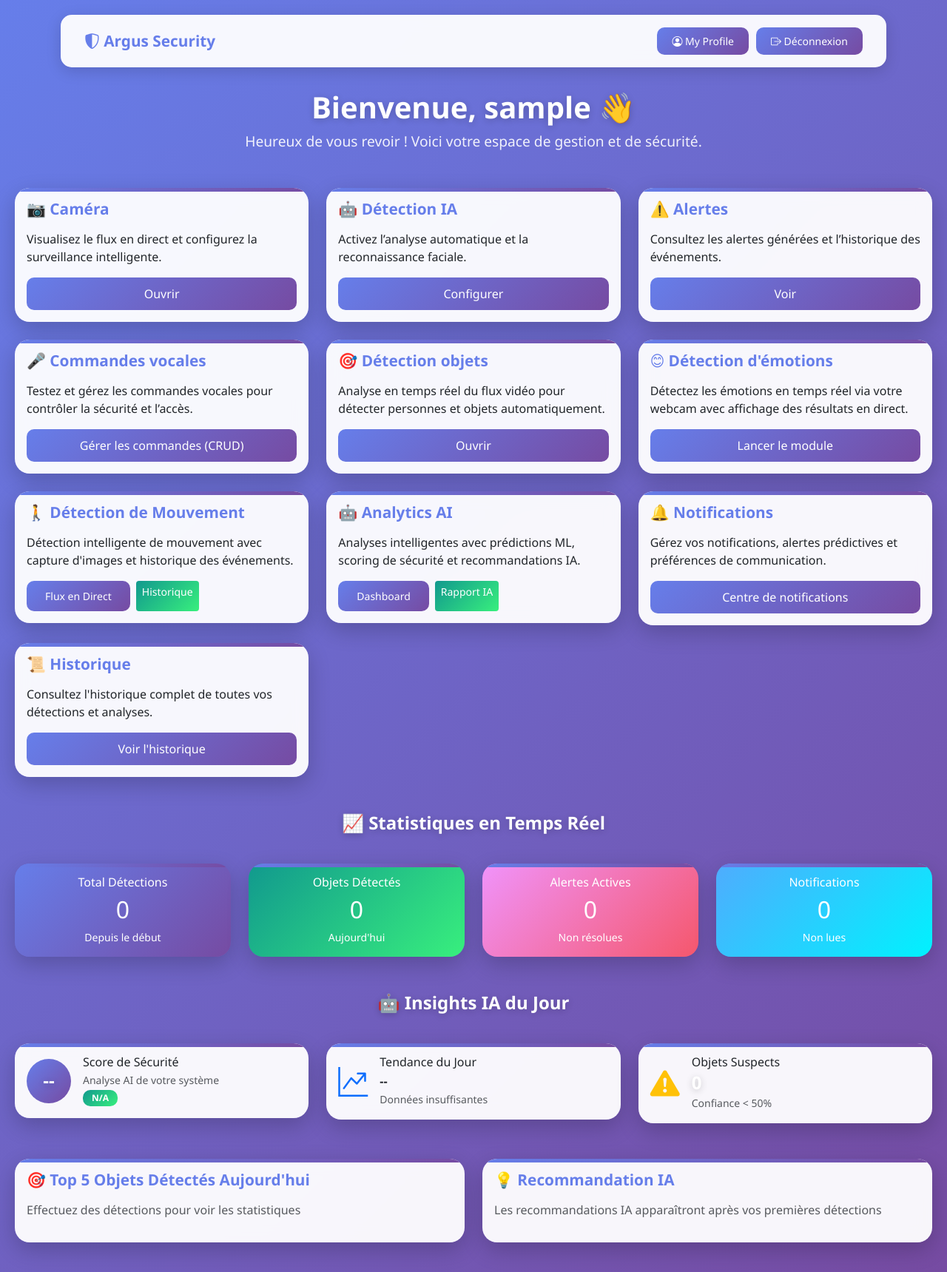
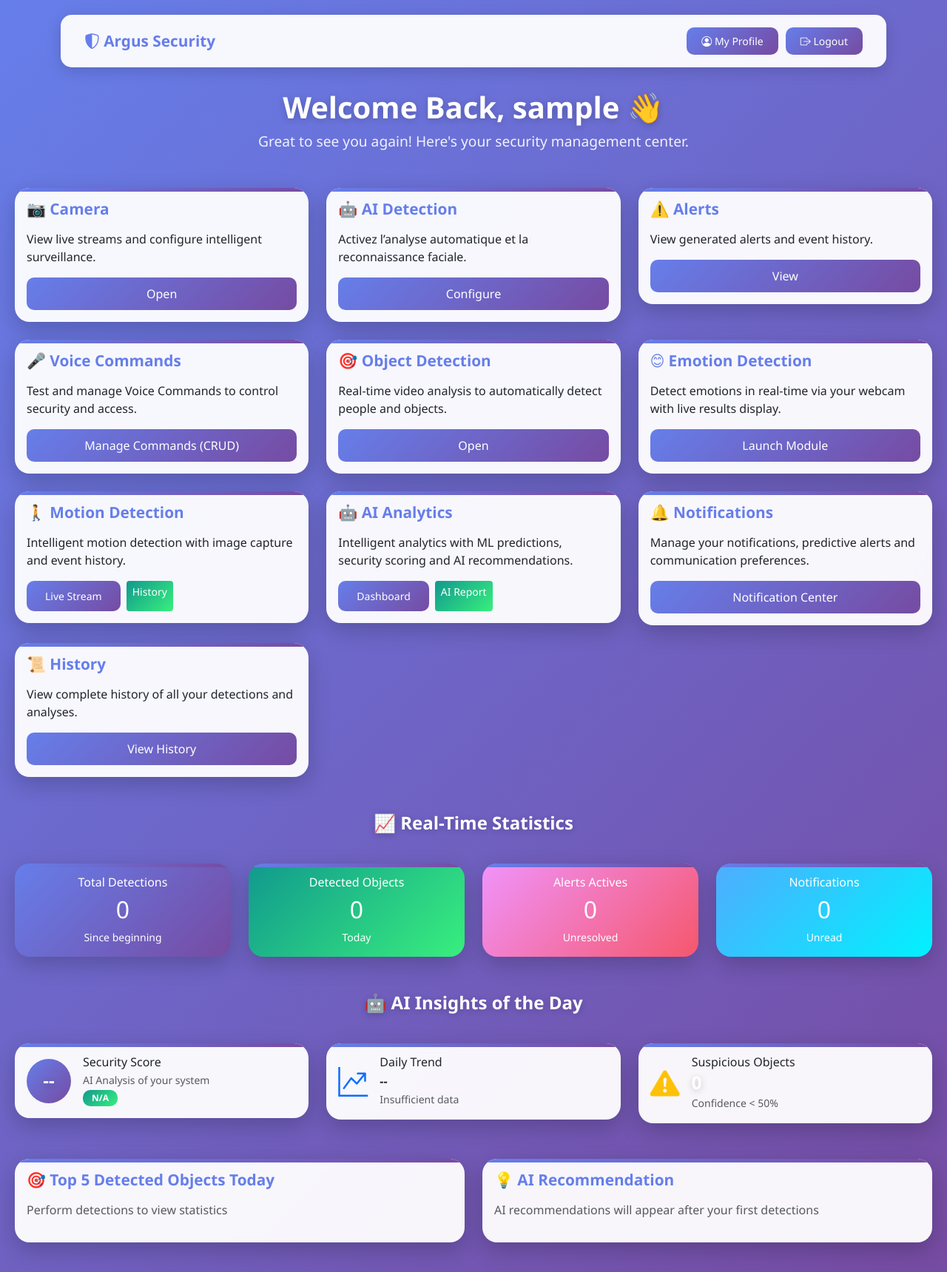
Before and after one commit to Hibaxbelghith/argus, a Django app: page /auth/dashboard/ in a window 1280 px wide. Shown: the whole page at 74% size. Run offline with Django 5.2, Linux system fonts and the light colour scheme; the visitor is signed in with stand-in values (Sample User, id 1); data that the repository does not hold is empty.

Commit message:
make dashboard in english

```diff
--- a/authentication/templates/authentication/dashboard.html
+++ b/authentication/templates/authentication/dashboard.html
@@ -1,9 +1,9 @@
 <!DOCTYPE html>
-<html lang="fr">
+<html lang="en">
 <head>
   <meta charset="UTF-8">
   <meta name="viewport" content="width=device-width, initial-scale=1.0">
-  <title>Tableau de bord - Argus Security</title>
+  <title>Dashboard - Argus Security</title>
   <link href="https://cdn.jsdelivr.net/npm/bootstrap@5.3.2/dist/css/bootstrap.min.css" rel="stylesheet">
   <link rel="stylesheet" href="https://cdn.jsdelivr.net/npm/bootstrap-icons@1.11.0/font/bootstrap-icons.css">
   <style>
@@ -296,129 +296,124 @@
             <i class="bi bi-person-circle"></i> My Profile
           </a>
           <a href="{% url 'logout' %}" class="btn btn-light btn-sm">
-            <i class="bi bi-box-arrow-right"></i> Déconnexion
+            <i class="bi bi-box-arrow-right"></i> Logout
           </a>
         </div>
       </div>
     </nav>
   </div>
 
-    <!-- Contenu principal -->
+    <!-- Main Content -->
     <div class="container dashboard-container">
       <div class="welcome-section">
-        <h2>Bienvenue, {{ request.user.username }} 👋</h2>
+        <h2>Welcome Back, {{ request.user.username }} 👋</h2>
         <p>
-          Heureux de vous revoir ! Voici votre espace de gestion et de sécurité.
+          Great to see you again! Here's your security management center.
         </p>
       </div>
 
       <div class="row g-4">
-        <!-- Bloc 1 -->
+        <!-- Blockk 1 -->
         <div class="col-md-4">
           <div class="card p-3">
-            <h5 class="card-title">📷 Caméra</h5>
+            <h5 class="card-title">📷 Camera</h5>
             <p>
-              Visualisez le flux en direct et configurez la surveillance
-              intelligente.
+              View live streams and configure intelligent surveillance.
             </p>
-            <a href="#" class="btn btn-outline-primary">Ouvrir</a>
+            <a href="#" class="btn btn-outline-primary">Open</a>
           </div>
         </div>
 
-        <!-- Bloc 2 -->
+        <!-- Block 2 -->
         <div class="col-md-4">
           <div class="card p-3">
-            <h5 class="card-title">🤖 Détection IA</h5>
+            <h5 class="card-title">🤖 AI Detection</h5>
             <p>Activez l’analyse automatique et la reconnaissance faciale.</p>
-            <a href="#" class="btn btn-outline-primary">Configurer</a>
+            <a href="#" class="btn btn-outline-primary">Configure</a>
           </div>
         </div>
 
-        <!-- Bloc 3 -->
+        <!-- Block 3 -->
         <div class="col-md-4">
           <div class="card p-3">
-            <h5 class="card-title">⚠️ Alertes</h5>
+            <h5 class="card-title">⚠️ Alerts</h5>
             <p>
-              Consultez les alertes générées et l’historique des événements.
+              View generated alerts and event history.
             </p>
-            <a href="#" class="btn btn-outline-primary">Voir</a>
+            <a href="#" class="btn btn-outline-primary">View</a>
           </div>
         </div>
 
-        <!-- Bloc 4 : Voice Control -->
+        <!-- Block 4 : Voice Control -->
         <div class="col-md-4">
           <div class="card p-3">
-            <h5 class="card-title">🎤 Commandes vocales</h5>
+            <h5 class="card-title">🎤 Voice Commands</h5>
             <p>
-              Testez et gérez les commandes vocales pour contrôler la sécurité
-              et l’accès.
+              Test and manage Voice Commands to control security
+              and access.
             </p>
             {% if request.user.is_staff %}
             <a
               href="/admin/voicecontrol/voicecommand/"
               class="btn btn-outline-primary"
-              >Gérer les commandes (CRUD)</a
+              >Manage Commands (CRUD)</a
             >
             {% else %}
             <a href="{% url 'voice_demo' %}" class="btn btn-outline-primary"
-              >Accéder au module</a
+              >Access Module</a
             >
             {% endif %}
           </div>
         </div>
 
-        <!-- Bloc 5 -->
+        <!-- Block 5 -->
         <div class="col-md-4">
           <div class="card p-3">
-            <h5 class="card-title">🎯 Détection objets</h5>
+            <h5 class="card-title">🎯 Object Detection</h5>
             <p>
-              Analyse en temps réel du flux vidéo pour détecter personnes et
-              objets automatiquement.
+              Real-time video analysis to automatically detect people and objects.
             </p>
-            <a href="/detection/" class="btn btn-outline-primary">Ouvrir</a>
+            <a href="/detection/" class="btn btn-outline-primary">Open</a>
           </div>
         </div>
 
-        <!-- Bloc 6 : Live Emotion Detection -->
+        <!-- Block 6 : Live Emotion Detection -->
         <div class="col-md-4">
           <div class="card p-3">
-            <h5 class="card-title">😊 Détection d'émotions</h5>
+            <h5 class="card-title">😊 Emotion Detection</h5>
             <p>
-              Détectez les émotions en temps réel via votre webcam avec
-              affichage des résultats en direct.
+              Detect emotions in real-time via your webcam with live results display.
             </p>
             <a href="/emotion/live/" class="btn btn-outline-primary"
-              >Lancer le module</a
+              >Launch Module</a
             >
           </div>
         </div>
 
-        <!-- Bloc 7 : Mouvement Detection -->
+        <!-- Block 7 : Mouvement Detection -->
         <div class="col-md-4">
           <div class="card p-3">
-            <h5 class="card-title">🚶 Détection de Mouvement</h5>
+            <h5 class="card-title">🚶 Motion Detection</h5>
             <p>
-              Détection intelligente de mouvement avec capture d'images et
-              historique des événements.
+              Intelligent motion detection with image capture and event history.
             </p>
             <div class="d-flex gap-2">
               <a href="/mouvment/" class="btn btn-outline-primary btn-sm"
-                >Flux en Direct</a
+                >Live Stream</a
               >
               <a href="/mouvment/events/" class="btn btn-outline-success btn-sm"
-                >Historique</a
+                >History</a
               >
             </div>
           </div>
         </div>
 
-        <!-- Bloc 8 : Analytics AI -->
+        <!-- Block 8 : AI Analytics -->
         <div class="col-md-4">
           <div class="card p-3">
-            <h5 class="card-title">🤖 Analytics AI</h5>
+            <h5 class="card-title">🤖 AI Analytics</h5>
             <p>
-              Analyses intelligentes avec prédictions ML, scoring de sécurité et
-              recommandations IA.
+              Intelligent analytics with ML predictions, security scoring and AI recommendations.
             </p>
             <div class="d-flex gap-2">
               <a
@@ -429,72 +424,71 @@
               <a
                 href="{% url 'analytics:ai_report' %}"
                 class="btn btn-outline-success btn-sm"
-                >Rapport IA</a
+                >AI Report</a
               >
             </div>
           </div>
         </div>
 
-        <!-- Bloc 9 : Notifications -->
+        <!-- Block 9 : Notifications -->
         <div class="col-md-4">
           <div class="card p-3">
             <h5 class="card-title">🔔 Notifications</h5>
             <p>
-              Gérez vos notifications, alertes prédictives et préférences de
-              communication.
+              Manage your notifications, predictive alerts and communication
+              preferences.
             </p>
             <a
               href="{% url 'notifications:dashboard' %}"
               class="btn btn-outline-primary"
-              >Centre de notifications</a
+              >Notification Center</a
             >
           </div>
         </div>
 
-        <!-- Bloc 10 : Historique Détections -->
+        <!-- Block 10 : Detection History -->
         <div class="col-md-4">
           <div class="card p-3">
-            <h5 class="card-title">📜 Historique</h5>
+            <h5 class="card-title">📜 History</h5>
             <p>
-              Consultez l'historique complet de toutes vos détections et
-              analyses.
+              View complete history of all your detections and analyses.
             </p>
             <a
               href="{% url 'detection:history' %}"
               class="btn btn-outline-primary"
-              >Voir l'historique</a
+              >View History</a
             >
           </div>
         </div>
       </div>
 
-      <!-- Section des statistiques rapides -->
+      <!-- Quick Statistics Section -->
       <div class="row g-4 mt-4">
         <div class="col-12">
-          <h4 class="text-center mb-3">📈 Statistiques en Temps Réel</h4>
+          <h4 class="text-center mb-3">📈 Real-Time Statistics</h4>
         </div>
 
         <div class="col-md-3">
           <div class="card p-3 text-center bg-primary text-white">
-            <h6>Total Détections</h6>
+            <h6>Total Detections</h6>
             <h2 id="total-detections">--</h2>
-            <small>Depuis le début</small>
+            <small>Since beginning</small>
           </div>
         </div>
 
         <div class="col-md-3">
           <div class="card p-3 text-center bg-success text-white">
-            <h6>Objets Détectés</h6>
+            <h6>Detected Objects</h6>
             <h2 id="total-objects">--</h2>
-            <small>Aujourd'hui</small>
+            <small>Today</small>
           </div>
         </div>
 
         <div class="col-md-3">
           <div class="card p-3 text-center bg-warning text-white">
-            <h6>Alertes Actives</h6>
+            <h6>Alerts Actives</h6>
             <h2 id="active-alerts">--</h2>
-            <small>Non résolues</small>
+            <small>Unresolved</small>
           </div>
         </div>
 
@@ -502,15 +496,15 @@
           <div class="card p-3 text-center bg-info text-white">
             <h6>Notifications</h6>
             <h2 id="unread-notifications">--</h2>
-            <small>Non lues</small>
+            <small>Unread</small>
           </div>
         </div>
       </div>
 
-      <!-- Section AI Insights -->
+      <!-- AI Insights Section -->
       <div class="row g-4 mt-4">
         <div class="col-12">
-          <h4 class="text-center mb-3">🤖 Insights IA du Jour</h4>
+          <h4 class="text-center mb-3">🤖 AI Insights of the Day</h4>
         </div>
 
         <div class="col-md-4">
@@ -532,10 +526,10 @@
                 </div>
               </div>
               <div>
-                <h6 class="mb-1">Score de Sécurité</h6>
-                <p class="text-muted mb-0 small">Analyse AI de votre système</p>
+                <h6 class="mb-1">Security Score</h6>
+                <p class="text-muted mb-0 small">AI Analysis of your system</p>
                 <span class="badge bg-success" id="security-level"
-                  >Chargement...</span
+                  >Loading...</span
                 >
               </div>
             </div>
@@ -552,10 +546,10 @@
                 ></i>
               </div>
               <div>
-                <h6 class="mb-1">Tendance du Jour</h6>
+                <h6 class="mb-1">Daily Trend</h6>
                 <p class="mb-0"><strong id="trend-direction">--</strong></p>
                 <small class="text-muted" id="trend-details"
-                  >Analyse en cours...</small
+                  >Analysis in progress...</small
                 >
               </div>
             </div>
@@ -572,28 +566,28 @@
                 ></i>
               </div>
               <div>
-                <h6 class="mb-1">Objets Suspects</h6>
+                <h6 class="mb-1">Suspicious Objects</h6>
                 <h4 class="mb-0" id="suspicious-count">--</h4>
-                <small class="text-muted">Confiance < 50%</small>
+                <small class="text-muted">Confidence < 50%</small>
               </div>
             </div>
           </div>
         </div>
       </div>
 
-      <!-- Section Top Objets -->
+      <!-- Top Objects Section -->
       <div class="row g-4 mt-4">
         <div class="col-md-6">
           <div class="card p-3">
             <h5 class="card-title mb-3">
-              🎯 Top 5 Objets Détectés Aujourd'hui
+              🎯 Top 5 Detected Objects Today
             </h5>
             <div id="top-objects-list">
               <div class="text-center text-muted">
                 <div class="spinner-border spinner-border-sm" role="status">
-                  <span class="visually-hidden">Chargement...</span>
+                  <span class="visually-hidden">Loading...</span>
                 </div>
-                <p class="mt-2">Chargement des données...</p>
+                <p class="mt-2">Loading data...</p>
               </div>
             </div>
           </div>
@@ -601,13 +595,13 @@
 
         <div class="col-md-6">
           <div class="card p-3">
-            <h5 class="card-title mb-3">💡 Recommandation IA</h5>
+            <h5 class="card-title mb-3">💡 AI Recommendation</h5>
             <div id="ai-recommendation">
               <div class="text-center text-muted">
                 <div class="spinner-border spinner-border-sm" role="status">
-                  <span class="visually-hidden">Chargement...</span>
+                  <span class="visually-hidden">Loading...</span>
                 </div>
-                <p class="mt-2">Analyse en cours...</p>
+                <p class="mt-2">Analysis in progress...</p>
               </div>
             </div>
           </div>
@@ -616,18 +610,18 @@
     </div>
 
     <script>
-      // Charger les statistiques au chargement de la page
+      // Load statistics on page load
       document.addEventListener("DOMContentLoaded", function () {
         loadStats();
         loadAIInsights();
-        // Rafraîchir toutes les 30 secondes
+        // Refresh every 30 seconds
         setInterval(loadStats, 30000);
-        setInterval(loadAIInsights, 60000); // AI insights toutes les 60 secondes
+        setInterval(loadAIInsights, 60000); // AI insights every 60 seconds
       });
 
       async function loadStats() {
         try {
-          // Statistiques Analytics
+          // Analytics Statistics
           const analyticsResponse = await fetch(
             "/analytics/api/stats/summary/"
           );
@@ -641,7 +635,7 @@
               analyticsData.data.alerts.unread || 0;
           }
 
-          // Statistiques Notifications
+          // Notifications Statistics
           const notifResponse = await fetch("/notifications/api/stats/");
           if (notifResponse.ok) {
             const notifData = await notifResponse.json();
@@ -649,8 +643,8 @@
               notifData.data.unread_count || 0;
           }
         } catch (error) {
-          console.log("Erreur lors du chargement des statistiques:", error);
-          // Afficher 0 en cas d'erreur
+          console.log("Error loading statistics:", error);
+          // Display 0 in case of error
           document.getElementById("total-detections").textContent = "0";
           document.getElementById("total-objects").textContent = "0";
           document.getElementById("active-alerts").textContent = "0";
@@ -660,7 +654,7 @@
 
       async function loadAIInsights() {
         try {
-          // Utiliser le nouvel endpoint optimisé pour les insights rapides
+          // Use the optimized endpoint for quick insights
           const response = await fetch(
             "/analytics/api/quick-insights/?period=day"
           );
@@ -670,7 +664,7 @@
             if (result.success) {
               const insights = result.data;
 
-              // Score de sécurité
+              // Security score
               const securityScore = insights.security.score || 0;
               const securityLevel = insights.security.level || "unknown";
               document.getElementById("security-score").textContent =
@@ -679,7 +673,7 @@
               const levelBadge = document.getElementById("security-level");
               levelBadge.textContent = securityLevel.toUpperCase();
 
-              // Couleur du badge selon le niveau
+              // Badge color according to level
               levelBadge.className = "badge ";
               if (securityLevel === "excellent")
                 levelBadge.className += "bg-success";
@@ -689,29 +683,29 @@
                 levelBadge.className += "bg-warning";
               else levelBadge.className += "bg-danger";
 
-              // Tendance
+              // Trend
               const trend = insights.summary.trend || "stable";
               const changePercent = insights.summary.change_percent || 0;
               document.getElementById("trend-direction").textContent =
                 trend === "increasing"
-                  ? "📈 En hausse"
+                  ? "📈 Increasing"
                   : trend === "decreasing"
-                  ? "📉 En baisse"
+                  ? "📉 Decreasing"
                   : "➡️ Stable";
               document.getElementById("trend-details").textContent = `${
                 changePercent > 0 ? "+" : ""
-              }${changePercent.toFixed(1)}% vs hier`;
+              }${changePercent.toFixed(1)}% vs yesterday`;
 
-              // Objets suspects
+              // Suspicious objects
               document.getElementById("suspicious-count").textContent =
                 insights.summary.suspicious_count || 0;
 
-              // Top objets
+              // Top objects
               const topObjects = insights.top_objects || [];
               let topObjectsHtml = "";
               if (topObjects.length === 0) {
                 topObjectsHtml =
-                  '<p class="text-muted">Aucune détection aujourd\'hui</p>';
+                  '<p class="text-muted">No detections today</p>';
               } else {
                 topObjects.forEach((obj, index) => {
                   topObjectsHtml += `
@@ -735,12 +729,12 @@
               document.getElementById("top-objects-list").innerHTML =
                 topObjectsHtml;
 
-              // Recommandation IA
+              // AI Recommendation
               const topRec = insights.top_recommendation;
               let recHtml = "";
               if (!topRec) {
                 recHtml =
-                  '<p class="text-muted">Aucune recommandation pour le moment</p>';
+                  '<p class="text-muted">No recommendations at the moment</p>';
               } else {
                 const priorityColor =
                   topRec.priority === "high"
@@ -762,7 +756,7 @@
                   </ul>
                   <div class="mt-2">
                     <a href="/analytics/ai-report/" class="btn btn-sm btn-outline-${priorityColor}">
-                      Voir toutes les recommandations →
+                      View all recommendations →
                     </a>
                   </div>
                 </div>
@@ -776,23 +770,23 @@
             showDefaultInsights();
           }
         } catch (error) {
-          console.log("Erreur lors du chargement des insights AI:", error);
+          console.log("Error loading AI insights:", error);
           showDefaultInsights();
         }
       }
 
       function showDefaultInsights() {
-        // Afficher des valeurs par défaut en cas d'erreur
+        // Display default values in case of error
         document.getElementById("security-score").textContent = "--";
         document.getElementById("security-level").textContent = "N/A";
         document.getElementById("trend-direction").textContent = "--";
         document.getElementById("trend-details").textContent =
-          "Données insuffisantes";
+          "Insufficient data";
         document.getElementById("suspicious-count").textContent = "0";
         document.getElementById("top-objects-list").innerHTML =
-          '<p class="text-muted">Effectuez des détections pour voir les statistiques</p>';
+          '<p class="text-muted">Perform detections to view statistics</p>';
         document.getElementById("ai-recommendation").innerHTML =
-          '<p class="text-muted">Les recommandations IA apparaîtront après vos premières détections</p>';
+          '<p class="text-muted">AI recommendations will appear after your first detections</p>';
       }
     </script>
 
--- a/detection/templates/detection/detection.html
+++ b/detection/templates/detection/detection.html
@@ -336,7 +336,7 @@
         <!-- Navigation -->
         <nav class="navbar navbar-expand-lg navbar-light navbar-custom">
             <div class="container-fluid">
-                <a class="navbar-brand fw-bold" href="/">
+                <a class="navbar-brand fw-bold" href="{% url 'dashboard' %}">
                     <i class="bi bi-shield-check"></i> Argus
                 </a>
                 <button class="navbar-toggler" type="button" data-bs-toggle="collapse" data-bs-target="#navbarNav">
--- a/detection/templates/detection/history.html
+++ b/detection/templates/detection/history.html
@@ -88,7 +88,7 @@
         <!-- Navigation -->
         <nav class="navbar navbar-expand-lg navbar-light navbar-custom">
             <div class="container-fluid">
-                <a class="navbar-brand fw-bold" href="/">
+                <a class="navbar-brand fw-bold" href="{% url 'dashboard' %}">
                     <i class="bi bi-shield-check"></i> Argus
                 </a>
                 <button class="navbar-toggler" type="button" data-bs-toggle="collapse" data-bs-target="#navbarNav">
--- a/detection/templates/detection/result.html
+++ b/detection/templates/detection/result.html
@@ -254,7 +254,7 @@
         <!-- Navigation -->
         <nav class="navbar navbar-expand-lg navbar-light navbar-custom">
             <div class="container-fluid">
-                <a class="navbar-brand fw-bold" href="/">
+                <a class="navbar-brand fw-bold" href="{% url 'dashboard' %}">
                     <i class="bi bi-shield-check"></i> Argus
                 </a>
                 <button class="navbar-toggler" type="button" data-bs-toggle="collapse" data-bs-target="#navbarNav">
--- a/detection/templates/detection/security_logs.html
+++ b/detection/templates/detection/security_logs.html
@@ -101,7 +101,7 @@
         <!-- Navigation -->
         <nav class="navbar navbar-expand-lg navbar-light navbar-custom">
             <div class="container-fluid">
-                <a class="navbar-brand fw-bold" href="/">
+                <a class="navbar-brand fw-bold" href="{% url 'dashboard' %}">
                     <i class="bi bi-shield-shaded"></i> Argus Security
                 </a>
                 <button class="navbar-toggler" type="button" data-bs-toggle="collapse" data-bs-target="#navbarNav">
--- a/detection/templates/detection/security_monitor.html
+++ b/detection/templates/detection/security_monitor.html
@@ -208,7 +208,7 @@
         <!-- Navigation -->
         <nav class="navbar navbar-expand-lg navbar-light navbar-custom">
             <div class="container-fluid">
-                <a class="navbar-brand fw-bold" href="/">
+                <a class="navbar-brand fw-bold" href="{% url 'dashboard' %}">
                     <i class="bi bi-shield-shaded"></i> Argus Security
                 </a>
                 <button class="navbar-toggler" type="button" data-bs-toggle="collapse" data-bs-target="#navbarNav">
```
